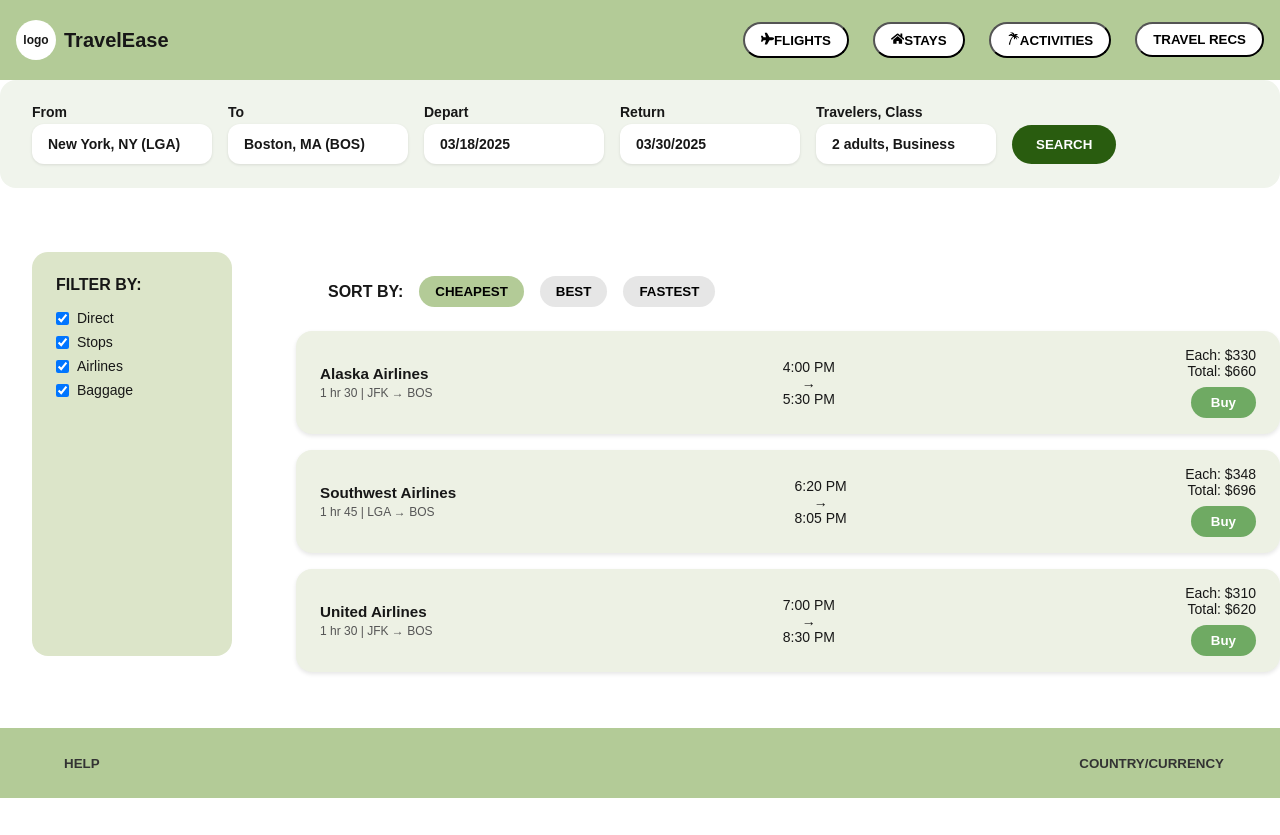
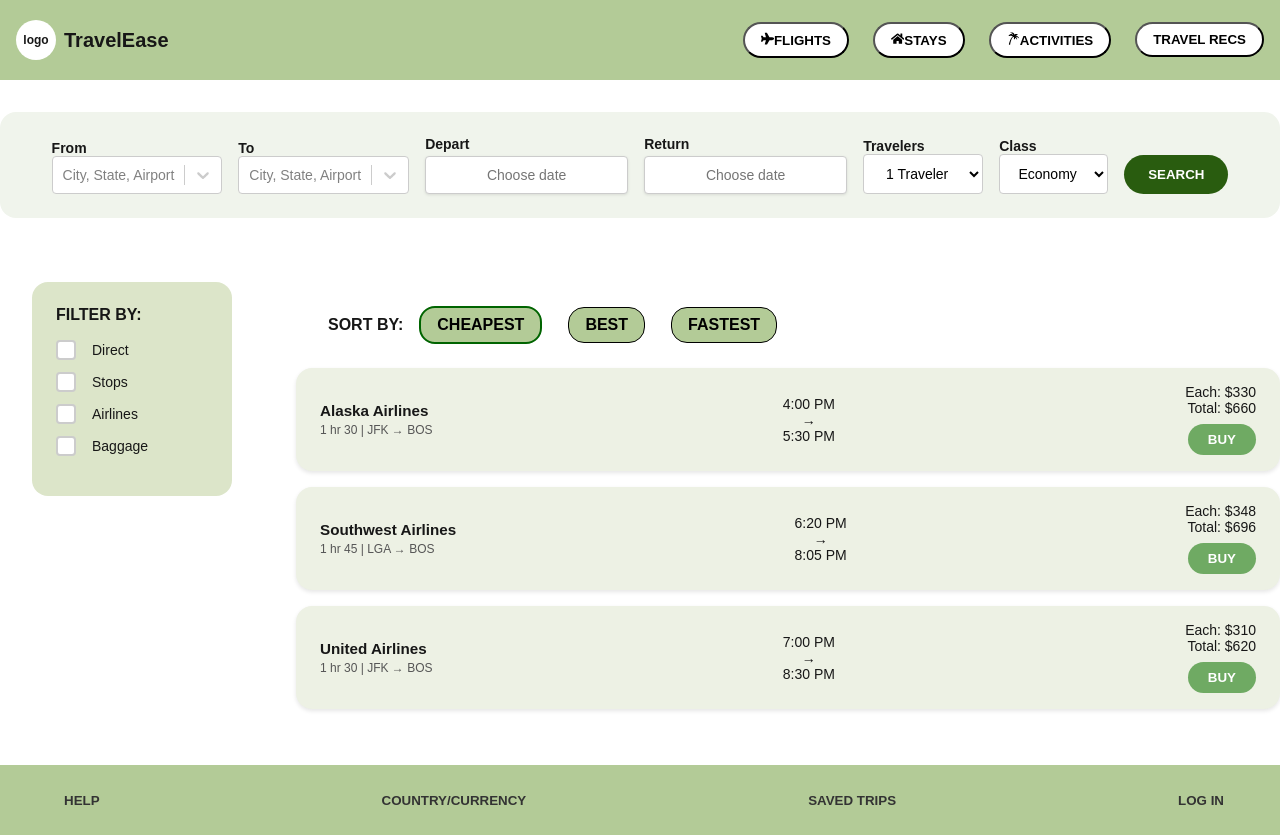
Before and after one commit to dglezz/traveleaseproject, a Next.js app: page /flights in a window 1280 px wide. Before the commit the page ends 800 px from the top, so only its background shows below. Built offline with nearby package versions, Linux system fonts and the light colour scheme.

Commit message:
styled flight page

```diff
--- a/app/flights/flightspage.css
+++ b/app/flights/flightspage.css
@@ -1,8 +1,3 @@
-/* General Styles */
-.flightspage {
-  font-family: sans-serif;
-}
-
 /* Header */
 .header {
   background-color: #b3cb97;
@@ -237,7 +232,11 @@
   border: none;
 }
 
-/* Sort Buttons */
+
+.sort-buttons button:hover {
+  background-color: #889f6c;
+}
+
 .sort-buttons {
   display: flex;
   align-items: center;
@@ -247,16 +246,20 @@
 }
 
 .sort-buttons button {
-  background-color: #e6e6e6;
-  border: none;
-  padding: 0.5rem 1rem;
+  padding: 8px 16px;
+  background-color: #b3cb97;
+  margin-right: 10px;
+  font-size: 16px;
+  border: 1px solid black;
   border-radius: 1rem;
   cursor: pointer;
   font-weight: bold;
+  transition: background-color 0.2s ease, color 0.2s ease;
 }
 
 .sort-buttons button.active {
-  background-color: #b3cb97;
+  outline: black;
+  border: 2px solid darkgreen;
 }
 
 /* Filter Sidebar */
@@ -266,6 +269,7 @@
   border-radius: 1rem;
   margin: 2rem;
   width: 200px;
+  height: fit-content;
   flex-shrink: 0;
 }
 
@@ -283,13 +287,13 @@
   display: flex;
   align-items: center;
   font-size: 0.875rem;
-  margin-bottom: 0.5rem;
+  gap: 8px;
+  margin-bottom: 12px;
 }
 
 .filter-group input {
   margin-right: 0.5rem;
 }
-
 
 .results-container {
   display: flex;
@@ -346,6 +350,7 @@
 }
 
 .search-bar {
+  margin-top: 2rem;
   background-color: #f0f4ec;
   padding: 1.5rem 2rem;
   border-radius: 1rem;
@@ -357,6 +362,7 @@
   flex-wrap: wrap;
   gap: 1rem;
   align-items: flex-end;
+  justify-content: center;
 }
 
 .input-group {
@@ -390,3 +396,61 @@
   background-color: #1f450a;
   transform: scale(1.05);
 }
+
+
+.react-datepicker__input-container input {
+  width: 100%;
+  padding: 10px;
+  border-radius: 4px;
+  border: 1px solid #ccc;
+  font-size: 14px;
+  color: black;
+  text-align: center;
+}
+
+
+.travelers-dropdown, .class-dropdown {
+  width: 100%;
+  padding: 10px;
+  border-radius: 4px;
+  border: 1px solid #ccc;
+  font-size: 14px;
+  color: black;
+  background-color: white;
+  text-align: center;
+}
+
+.filter-group input[type="checkbox"] {
+  -webkit-appearance: none;
+  -moz-appearance: none;
+  appearance: none;
+  width: 20px;
+  height: 20px;
+  border: 2px solid #ccc;
+  border-radius: 4px;
+  position: relative;
+  background-color: #fff;
+  cursor: pointer;
+  transition: background-color 0.2s ease;
+}
+
+
+.filter-group input[type="checkbox"]:checked::before {
+  content: '';
+  position: absolute;
+  top: 3px;
+  left: 3px;
+  width: 10px;
+  height: 10px;
+  background-color: darkgreen;
+  border-radius: 2px;
+  display: block;
+}
+
+.filter-group input[type="checkbox"]:checked {
+  border-color: #4CAF50;
+}
+
+.filter-group input[type="checkbox"]:hover {
+  border-color: #4CAF50;
+}
--- a/app/flights/page.js
+++ b/app/flights/page.js
@@ -1,16 +1,66 @@
-"use client";
+'use client';
+import 'react-datepicker/dist/react-datepicker.css';
 import Link from "next/link";
 import React, { useState } from "react";
 import Image from "next/image";
 import './flightspage.css';
 import { FaPlane, FaHome } from "react-icons/fa";
 import { GiPalmTree } from "react-icons/gi";
+import dynamic from 'next/dynamic';
+import DatePicker from 'react-datepicker';
+
+const SelectNoSSR = dynamic(() => import('/components/SelectNoSSR'), { ssr: false });
+
+const airportOptions = [
+  { value: "JFK", label: "New York, NY (JFK)" },
+  { value: "LGA", label: "New York, NY (LGA)" },
+  { value: "BOS", label: "Boston, MA (BOS)" },
+  { value: "SFO", label: "San Francisco, CA (SFO)" },
+  { value: "ORD", label: "Chicago, IL (ORD)" }
+];
 
 const FlightsPage = () => {
-  const [showDropdown, setShowDropdown] = useState(false);
+  const [departDate, setDepartDate] = useState(null);
+  const [returnDate, setReturnDate] = useState(null);
+  const [numTravelers, setNumTravelers] = useState(1);
+  const [selectedClass, setSelectedClass] = useState("Economy");
+  const [filters, setFilters] = useState({
+    direct: false,
+    stops: false,
+    airlines: false,
+    baggage: false
+  });
+
+  const [activeSort, setActiveSort] = useState("CHEAPEST");
+
+  const handleSortChange = (sortOption) => {
+    setActiveSort(sortOption);
+  };
+
+  const handleDepartChange = (date) => {
+    setDepartDate(date);
+    if (date > returnDate) {
+      setReturnDate(date);
+    }
+  };
+
+  const handleReturnChange = (date) => {
+    if (date < departDate) {
+      alert('Return date cannot be before departure. Adjusting return date.');
+      setReturnDate(departDate);
+    } else {
+      setReturnDate(date);
+    }
+  };
+
+  const handleFilterChange = (filterName) => {
+    setFilters((prev) => ({
+      ...prev,
+      [filterName]: !prev[filterName],
+    }));
+  };
+
   return (
-
-
     <div className="travelsease">
       <header className="header">
         <div className="logo-search">
@@ -36,7 +86,6 @@
               ACTIVITIES
             </button>
           </Link>
-
           <button className="white-button">TRAVEL RECS</button>
         </div>
       </header>
@@ -46,27 +95,108 @@
           <div className="search-inputs">
             <div className="input-group">
               <label>From</label>
-        <div className="input-box">New York, NY (LGA)</div>
+              <SelectNoSSR
+                options={airportOptions}
+                placeholder="City, State, Airport"
+                onChange={(selectedOption) => console.log(selectedOption)}
+                styles={{
+                  placeholder: (base) => ({
+                    ...base,
+                    fontWeight: 'normal'
+                  }),
+                  option: (provided) => ({
+                    ...provided,
+                    fontWeight: 'normal'
+                  }),
+                  singleValue: (provided) => ({
+                    ...provided,
+                    fontWeight: 'normal'
+                  }),
+                  input: (provided) => ({
+                    ...provided,
+                    fontWeight: 'normal'
+                  })
+                }}
+              />
             </div>
 
             <div className="input-group">
               <label>To</label>
-        <div className="input-box">Boston, MA (BOS)</div>
+              <SelectNoSSR
+                options={airportOptions}
+                placeholder="City, State, Airport"
+                onChange={(selectedOption) => console.log(selectedOption)}
+                styles={{
+                  placeholder: (base) => ({
+                    ...base,
+                    fontWeight: 'normal'
+                  }),
+                  option: (provided) => ({
+                    ...provided,
+                    fontWeight: 'normal'
+                  }),
+                  singleValue: (provided) => ({
+                    ...provided,
+                    fontWeight: 'normal'
+                  }),
+                  input: (provided) => ({
+                    ...provided,
+                    fontWeight: 'normal'
+                  })
+                }}
+              />
             </div>
 
             <div className="input-group">
               <label>Depart</label>
-        <div className="input-box">03/18/2025</div>
+              <DatePicker
+                selected={departDate}
+                onChange={handleDepartChange}
+                minDate={new Date()}
+                dateFormat="MM/dd/yyyy"
+                className="input-box"
+                placeholderText="Choose date"
+              />
             </div>
 
             <div className="input-group">
               <label>Return</label>
-        <div className="input-box">03/30/2025</div>
+              <DatePicker
+                selected={returnDate}
+                onChange={handleReturnChange}
+                minDate={departDate}
+                dateFormat="MM/dd/yyyy"
+                className="input-box"
+                placeholderText="Choose date"
+              />
             </div>
 
             <div className="input-group">
-        <label>Travelers, Class</label>
-        <div className="input-box">2 adults, Business</div>
+              <label>Travelers</label>
+              <select
+                value={numTravelers}
+                onChange={(e) => setNumTravelers(Number(e.target.value))}
+                className="travelers-dropdown"
+              >
+                {[...Array(10).keys()].map((i) => (
+                  <option key={i} value={i + 1}>
+                    {i + 1} Traveler{(i + 1) > 1 ? 's' : ''}
+                  </option>
+                ))}
+              </select>
+            </div>
+
+            <div className="input-group">
+              <label>Class</label>
+              <select
+                value={selectedClass}
+                onChange={(e) => setSelectedClass(e.target.value)}
+                className="class-dropdown"
+              >
+                <option value="Economy">Economy</option>
+                <option value="Business">Business</option>
+                <option value="First">First Class</option>
+              </select>
             </div>
 
             <button className="search-button">SEARCH</button>
@@ -77,19 +207,34 @@
           <aside className="filter-sidebar">
             <h3>FILTER BY:</h3>
             <div className="filter-group">
-      <label><input type="checkbox" checked readOnly /> Direct</label>
-      <label><input type="checkbox" checked readOnly /> Stops</label>
-      <label><input type="checkbox" checked readOnly /> Airlines</label>
-      <label><input type="checkbox" checked readOnly /> Baggage</label>
+              <label><input type="checkbox" checked={filters.direct} onChange={() => handleFilterChange('direct')} /> Direct</label>
+              <label><input type="checkbox" checked={filters.stops} onChange={() => handleFilterChange('stops')} /> Stops</label>
+              <label><input type="checkbox" checked={filters.airlines} onChange={() => handleFilterChange('airlines')} /> Airlines</label>
+              <label><input type="checkbox" checked={filters.baggage} onChange={() => handleFilterChange('baggage')} /> Baggage</label>
             </div>
           </aside>
 
           <div className="flight-cards">
             <div className="sort-buttons">
               <span>SORT BY:</span>
-      <button className="active">CHEAPEST</button>
-      <button>BEST</button>
-      <button>FASTEST</button>
+              <button
+                className={`sort-button ${activeSort === "CHEAPEST" ? "active" : ""}`}
+                onClick={() => handleSortChange("CHEAPEST")}
+              >
+                CHEAPEST
+              </button>
+              <button
+                className={`sort-button ${activeSort === "BEST" ? "active" : ""}`}
+                onClick={() => handleSortChange("BEST")}
+              >
+                BEST
+              </button>
+              <button
+                className={`sort-button ${activeSort === "FASTEST" ? "active" : ""}`}
+                onClick={() => handleSortChange("FASTEST")}
+              >
+                FASTEST
+              </button>
             </div>
 
             <section className="flights-results">
@@ -141,22 +286,24 @@
                   <div className="price-info">
                     <div>Each: {flight.priceEach}</div>
                     <div>Total: {flight.total}</div>
-            <button className="buy-button">Buy</button>
+                    <button className="buy-button">BUY</button>
                   </div>
                 </div>
               ))}
             </section>
           </div>
         </div>
-
       </main>
-
+    {/* Footer */}
     <footer className="footer">
         <button className="footer-button">HELP</button>
         <button className="footer-button">COUNTRY/CURRENCY</button>
+        <button className="footer-button">SAVED TRIPS</button>
+        <button className="footer-button">LOG IN</button>
       </footer>
     </div>
   );
 };
 
+
 export default FlightsPage;
--- /dev/null
+++ b/components/SelectNoSSR.js
@@ -0,0 +1,10 @@
+// components/SelectNoSSR.js
+'use client';
+
+import dynamic from 'next/dynamic';
+
+const Select = dynamic(() => import('react-select'), {
+  ssr: false,
+});
+
+export default Select;
--- a/package.json
+++ b/package.json
@@ -11,8 +11,10 @@
   "dependencies": {
     "next": "^15.3.0",
     "react": "^19.1.0",
+    "react-datepicker": "^8.3.0",
     "react-dom": "^19.1.0",
-    "react-icons": "^5.5.0"
+    "react-icons": "^5.5.0",
+    "react-select": "^5.10.1"
   },
   "devDependencies": {
     "@eslint/eslintrc": "^3",
```
Also changed, not shown: app/page.js (+26 -21 lines), 1 other file (tests, documents, lock files or other folders). Lines whose indentation alone changed are shown as unchanged.
